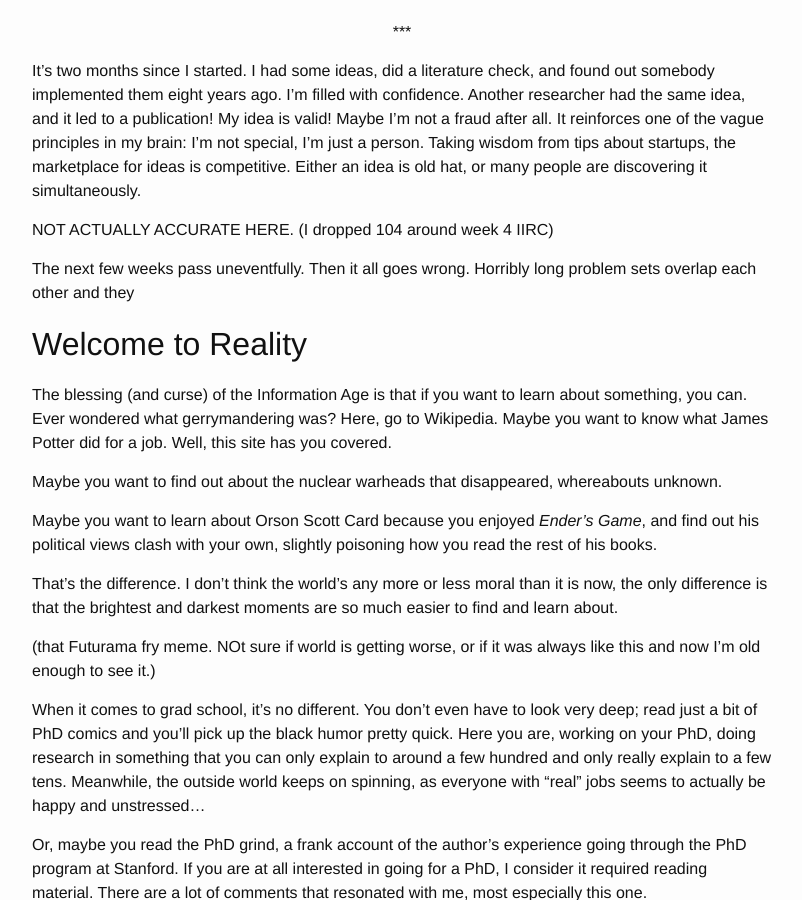
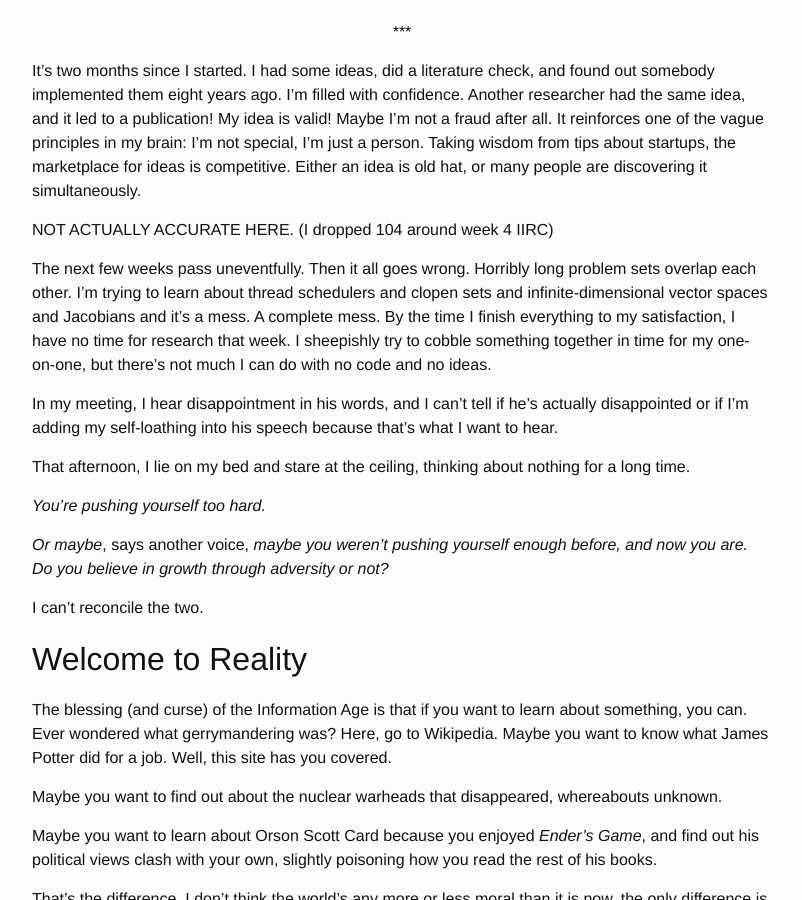
Before and after one commit to alexirpan/alexirpan.github.io, a Jekyll site: the page built from _posts/2015-09-28-grad-school.markdown, in a window 1280 px wide and 900 px high, scrolled down 3335 px. Shown: the whole window, without its empty margins (238-1040 px from the left). Built offline with Jekyll 4.4.1, drawn with Linux system fonts in a browser that asks for light colours.

Commit message:
More things. All the things. man whose going to read these commits anyways

```diff
--- a/_posts/2015-09-28-grad-school.markdown
+++ b/_posts/2015-09-28-grad-school.markdown
@@ -190,7 +190,26 @@ or many people are discovering it simultaneously.
 NOT ACTUALLY ACCURATE HERE. (I dropped 104 around week 4 IIRC)
 
 The next few weeks pass uneventfully. Then it all goes wrong. Horribly long
-problem sets overlap each other and they
+problem sets overlap each other. I'm trying to learn about thread schedulers
+and clopen sets and infinite-dimensional vector spaces and Jacobians and
+it's a mess. A complete mess. By the time I finish everything to my satisfaction,
+I have no time for research that week. I sheepishly try to cobble something
+together in time for my one-on-one, but
+there's not much I can do with no code and no ideas.
+
+In my meeting, I hear disappointment in his words, and I can't
+tell if he's actually disappointed or if I'm adding my self-loathing into
+his speech because that's what I want to hear.
+
+That afternoon, I lie on my bed and stare at the ceiling, thinking about nothing
+for a long time.
+
+*You're pushing yourself too hard.*
+
+*Or maybe*, says another voice, *maybe you weren't pushing yourself enough
+before, and now you are. Do you believe in growth through adversity or not?*
+
+I can't reconcile the two.
 
 
 Welcome to Reality
```
